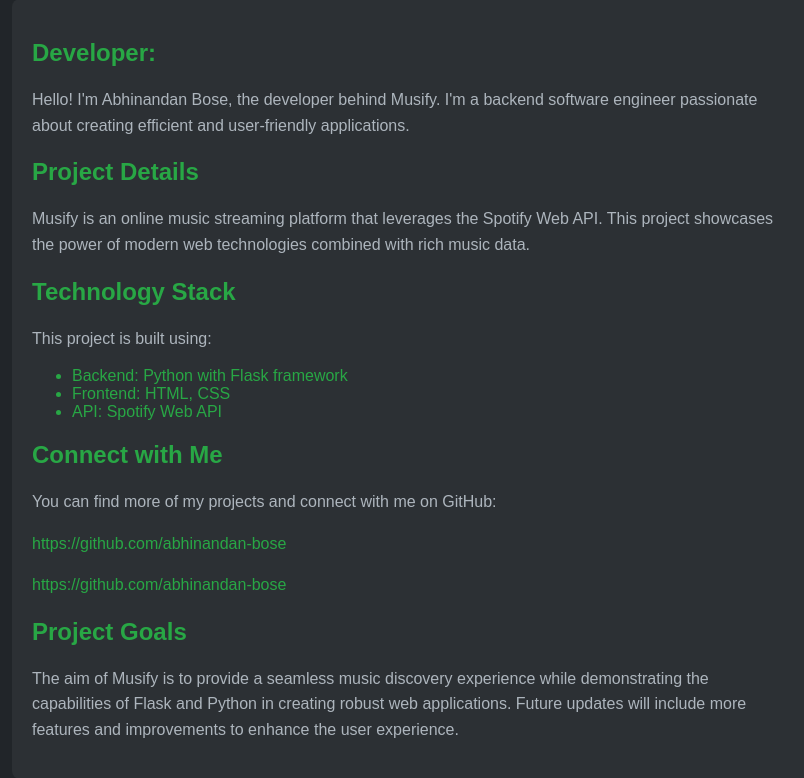
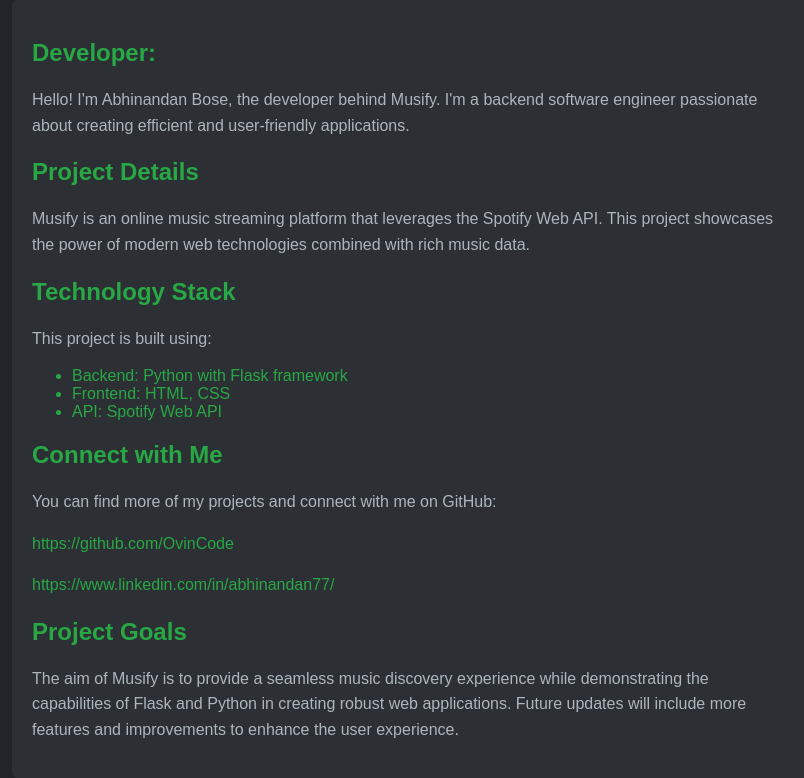
Before and after one commit to OvinCode/musify, a Flask app: page /about in a window 1280 px wide. Shown: the part 511-1289 px from the top of the page, without its empty margins (228-1032 px from the left). Run offline with Flask 3, Linux system fonts and the light colour scheme.

Commit message:
Changed artist details

```diff
--- a/templates/about.html
+++ b/templates/about.html
@@ -105,8 +105,8 @@
 
             <h2>Connect with Me</h2>
             <p>You can find more of my projects and connect with me on GitHub:</p>
-            <p><a href="https://github.com/abhinandan-bose" target="_blank">https://github.com/abhinandan-bose</a></p>
-            <p><a href="https://github.com/abhinandan-bose" target="_blank">https://github.com/abhinandan-bose</a></p>
+            <p><a href="https://github.com/OvinCode" target="_blank">https://github.com/OvinCode</a></p>
+            <p><a href="https://www.linkedin.com/in/abhinandan77/" target="_blank">https://www.linkedin.com/in/abhinandan77/</a></p>
 
             <h2>Project Goals</h2>
             <p>The aim of Musify is to provide a seamless music discovery experience while demonstrating the capabilities of Flask and Python in creating robust web applications. Future updates will include more features and improvements to enhance the user experience.</p>
```
